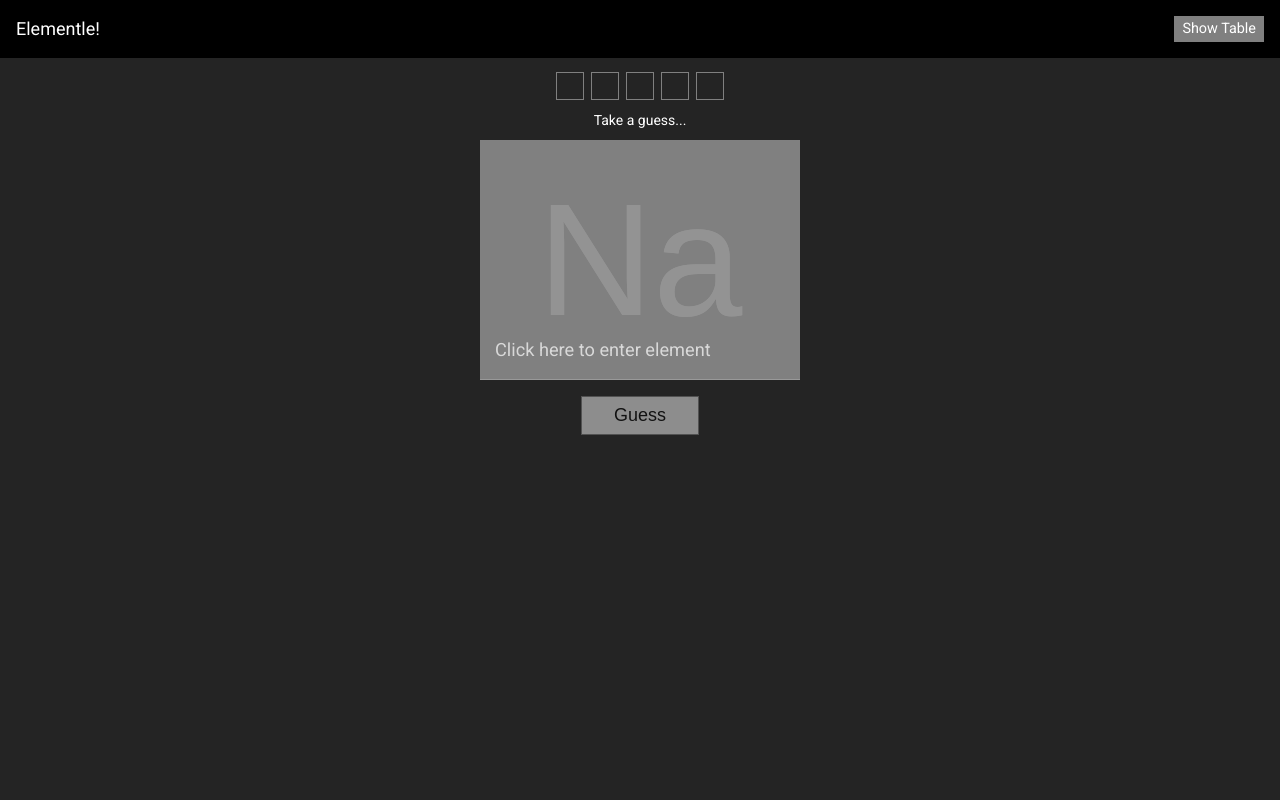
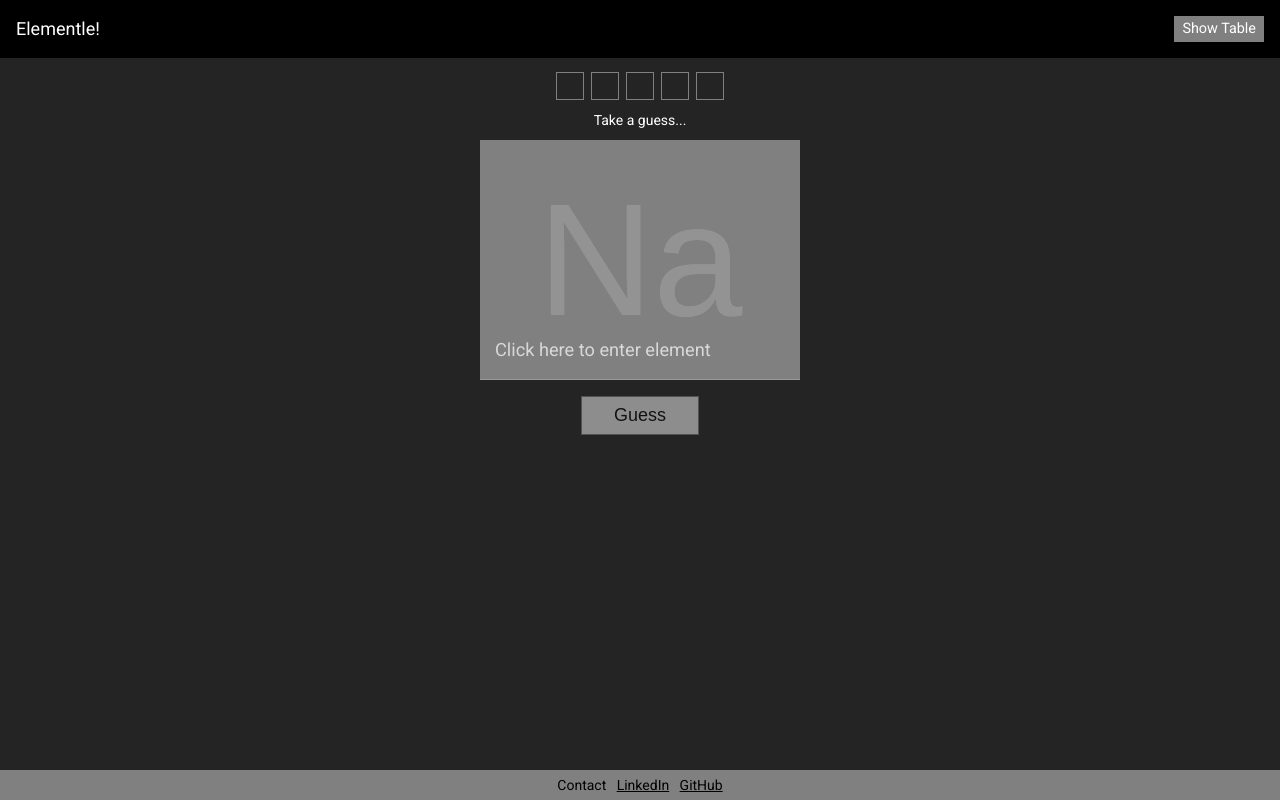
Before and after one commit to nickpeterb/periodic-wordle, an Angular app: page / in a window 1280 px wide. Built offline with nearby package versions, Linux system fonts and the light colour scheme.

Commit message:
added footer + meta description

```diff
--- a/src/app/app.component.css
+++ b/src/app/app.component.css
@@ -25,3 +25,18 @@
 .show-table:hover {
   cursor: pointer;
 }
+
+.footer {
+  position: fixed;
+  bottom: 0;
+  width: 100vw;
+  height: 30px;
+  padding: 5px 15px;
+  background-color: grey;
+  color: black;
+  text-align: center;
+}
+
+.footer a {
+  color: black;
+}
--- a/src/app/app.component.html
+++ b/src/app/app.component.html
@@ -11,3 +11,11 @@
 <div class="app-body">
   <app-home [showPeriodicTable]="showPeriodicTable"></app-home>
 </div>
+<div class="footer">
+  Contact &nbsp;
+  <a href="https://www.linkedin.com/in/nick-bruhnev/" target="_blank"
+    >LinkedIn</a
+  >
+  &nbsp;
+  <a href="https://github.com/nickpeterb" target="”_blank”">GitHub</a>
+</div>
--- a/src/index.html
+++ b/src/index.html
@@ -3,6 +3,10 @@
   <head>
     <meta charset="utf-8" />
     <title>Elementle</title>
+    <meta
+      name="description"
+      content="The Periodic Table Wordle! Guess an element by its atomic number & category."
+    />
     <base href="/" />
     <meta name="viewport" content="width=device-width, initial-scale=1" />
     <link rel="icon" type="image/x-icon" href="favicon.ico" />
```
